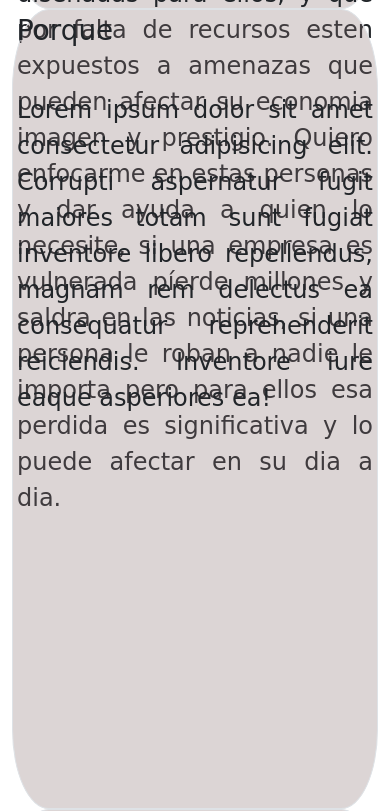
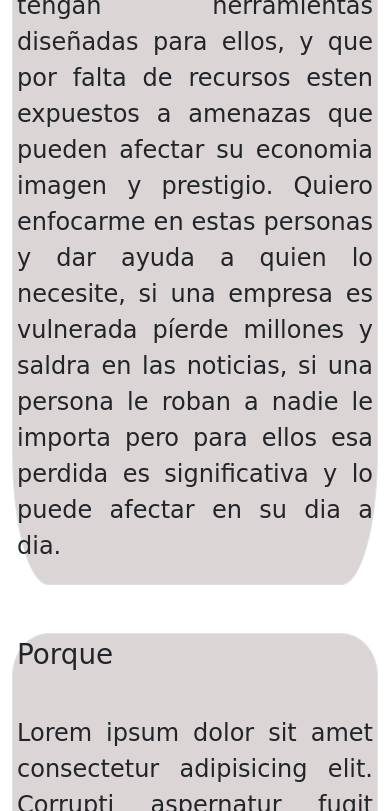
Before and after one commit to saloTecD/desafioBootstrap, a plain HTML site: page index.html in a window 390 px wide. Shown: the part 938-1749 px from the top of the page. Drawn offline with nearby package versions, Linux system fonts and the light colour scheme.

Commit message:
index arreglado responsive contenido

```diff
--- a/index.html
+++ b/index.html
@@ -65,8 +65,8 @@
 
             <div class="row">
 
-                <div class="col">
-                    <div class="p-1 border" id="quienesSomos">
+                <div class="col my-5">
+                    <div class="p-1 border h-100" id="quienesSomos">
                         <h2 class="h1">Quienes Somos</h2>
                         <br>
                         <p>Soy un ingeniero electronico que ha trabajado durante años ayudando a empresas y entidades a
@@ -84,7 +84,7 @@
                     </div>
                 </div>
                 <div class="col">
-                    <div class="p-1 border" id="porque">
+                    <div class="p-1 border h-100" id="porque">
                         <h2 class="h1">Porque </h2>
                         <br>
                         <p>Lorem ipsum dolor sit amet consectetur adipisicing elit. Corrupti aspernatur fugit maiores
@@ -95,7 +95,7 @@
                     </div>
                 </div>
                 <div class="col">
-                    <div class="p-1 border" id="herramientasUtiles">
+                    <div class="p-1 border h-100" id="herramientasUtiles">
                         <h2 class="h1">Herramientas Utiles</h2>
                         <br>
                         <p>Lorem ipsum dolor sit amet, consectetur adipisicing elit. Omnis voluptatum fugit sunt autem
--- a/styles/styles.css
+++ b/styles/styles.css
@@ -41,7 +41,7 @@
 
     border-radius: 10%;
     background-color: rgba(136, 112, 112, 0.295);
-    height: 800px;
+    /* height: 800px; */
     font-size: 1.5rem;
     font-family: 'DynaPuff', cursive;
     text-align: justify;
```
